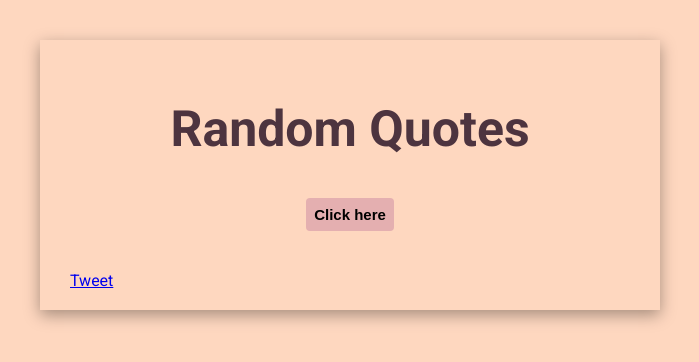
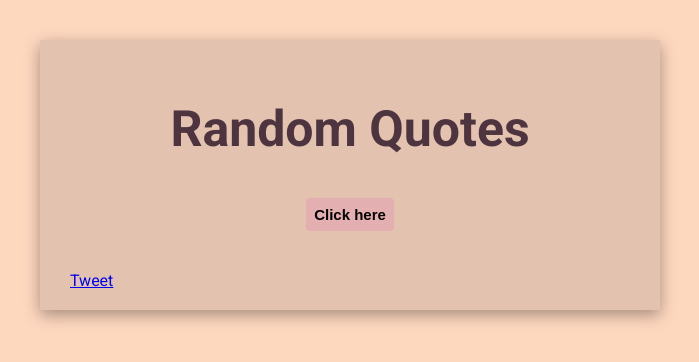
Before and after one commit to carolinanonato/random, a plain HTML site: page index.html in a window 1280 px wide. Shown: the whole page, without its empty margins (290-989 px from the left). Drawn offline with Linux system fonts and the light colour scheme.

Commit message:
tweak the design

```diff
--- a/style.css
+++ b/style.css
@@ -14,6 +14,7 @@ body {
   margin: 0 auto;
   padding: 20px 30px 20px 30px;
   margin-top: 40px;
+  background-color: #dbbeabc5;
 }
 
 .here,
```
